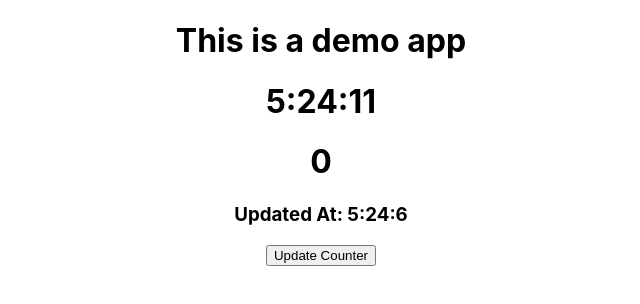
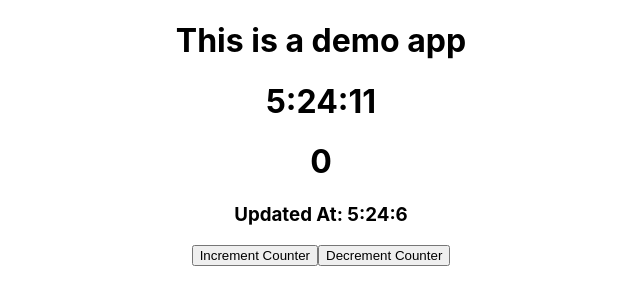
Before and after one commit to namangrover99/demo-app, a React (Create React App) app: page / in a window 1280 px wide. Shown: the top 304 px of the page, without its empty margins (319-959 px from the left). Built offline with nearby package versions, Linux system fonts and the light colour scheme.

Commit message:
Added decrement Counter functionality

```diff
--- a/src/App.js
+++ b/src/App.js
@@ -11,6 +11,10 @@ function App() {
       setCount(count + 1);
       setTime(`${new Date().getUTCHours()}:${new Date().getUTCMinutes()}:${new Date().getUTCSeconds()}`)
     }
+    const decrementCounter = () => {
+      setCount(count - 1);
+      setTime(`${new Date().getUTCHours()}:${new Date().getUTCMinutes()}:${new Date().getUTCSeconds()}`)
+    }
 
     setInterval(() => {
       setTimer(`${new Date().getUTCHours()}:${new Date().getUTCMinutes()}:${new Date().getUTCSeconds()}`);
@@ -22,7 +26,7 @@ function App() {
       <h1>{timer}</h1>
       <h1>{count}</h1>
       <h3>Updated At: {time}</h3>
-      <Counter updateCounter={updateCounter} />
+      <Counter updateCounter={updateCounter} decrementCounter={decrementCounter} />
     </div>
   );
 }
--- a/src/Components/counter.js
+++ b/src/Components/counter.js
@@ -1,9 +1,10 @@
 import React from 'react'
 
-const Counter = ({updateCounter}) => {
+const Counter = ({updateCounter, decrementCounter}) => {
   return (
     <div>
-      <button style={{cursor: 'pointer'}} onClick={updateCounter}>Update Counter</button>
+      <button style={{cursor: 'pointer'}} onClick={updateCounter}>Increment Counter</button>
+      <button style={{cursor: 'pointer'}} onClick={decrementCounter}>Decrement Counter</button>
     </div>
   )
 }
```
